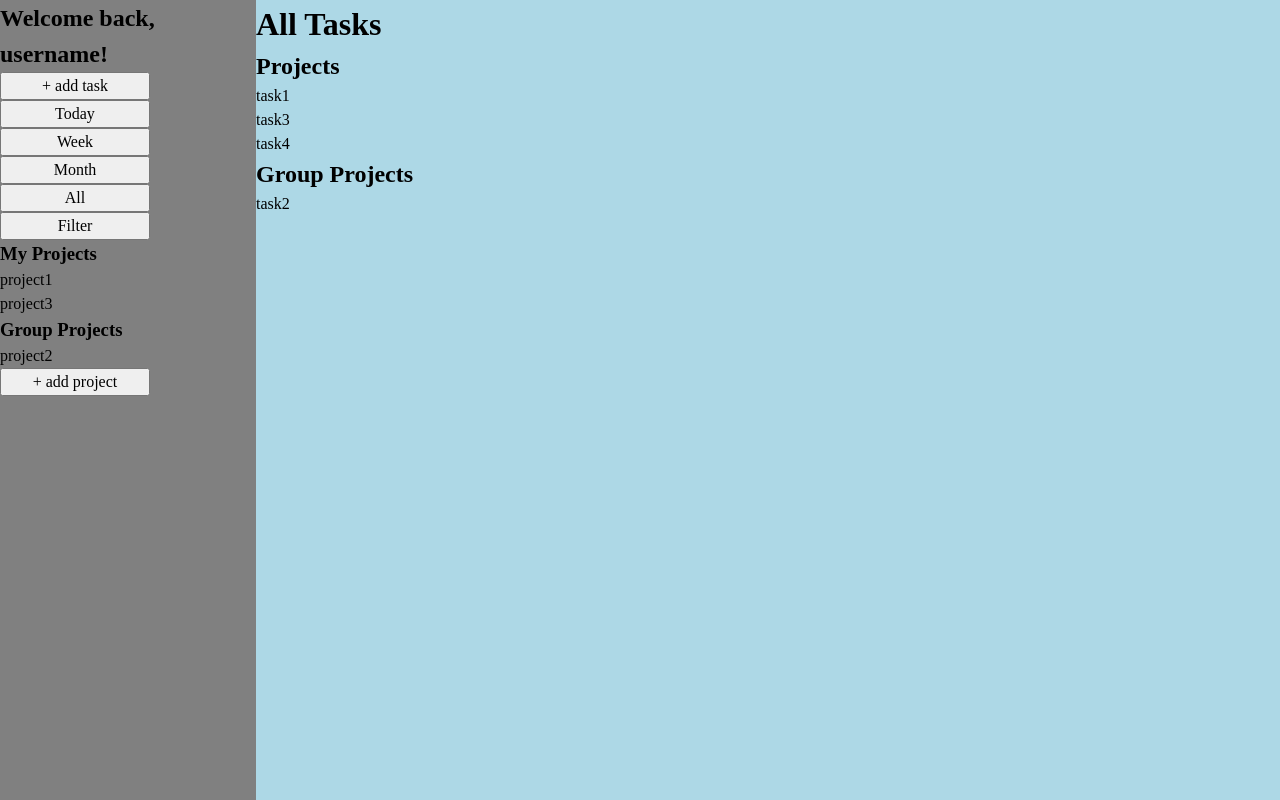
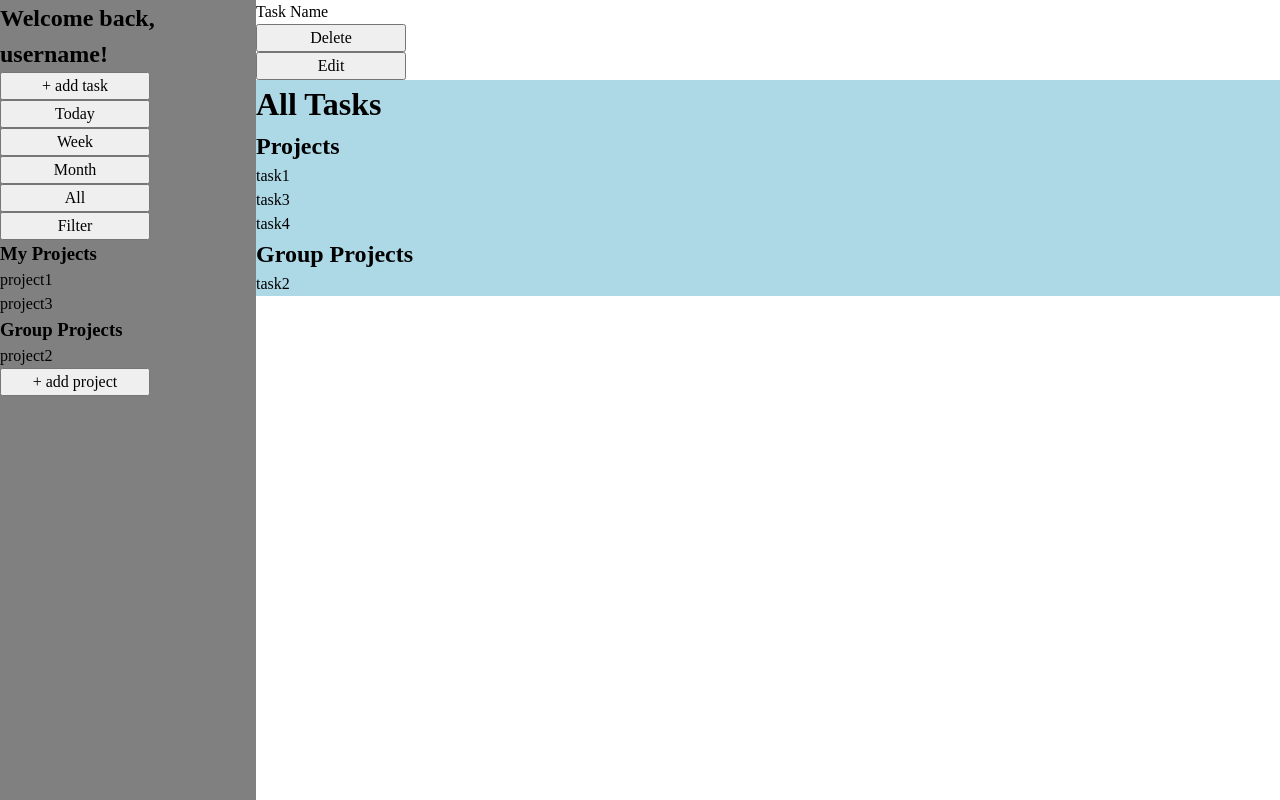
Before and after one commit to jfrb95/TODO-list, a website built with webpack: page src/template.html in a window 1280 px wide. Built offline with nearby package versions, Linux system fonts and the light colour scheme.

Commit message:
begin test task element

```diff
--- a/src/index.js
+++ b/src/index.js
@@ -250,7 +250,4 @@ const GLOBAL = (function() {
 
     //TO DO: Get project and task displays to have more functionality
     //  not just the name.
-
-    //Prevent user from creating a new project or task with the same
-    //  name as an existing one
 })();
--- a/src/template.html
+++ b/src/template.html
@@ -35,8 +35,18 @@
 
             <button class="new-project-button">+ add project</button>
         </nav>
-        <div class="content" data-current-page="all">
-
+        <div class="temp-wrapper">
+            <div class="delete-this">
+                <div class="task">
+                    <p>Task Name</p>
+                    <ul class="task-controls">
+                        <li><button class="delete-task">Delete</button></li>
+                        <li><button class="change-task-details">Edit</button></li>
+                    </ul>
+                </div>
+            </div>
+            <div class="content" data-current-page="all">
+            </div>
         </div>
         <dialog class="new-task">
             <form method="dialog">
@@ -52,7 +62,7 @@
 
                 <label for="project">Project</label>
                 <select id="project" name="project">
-                    <option value="">-</option>
+
                 </select>
 
                 <label for="priority">Priority - change how this works</label>
```
